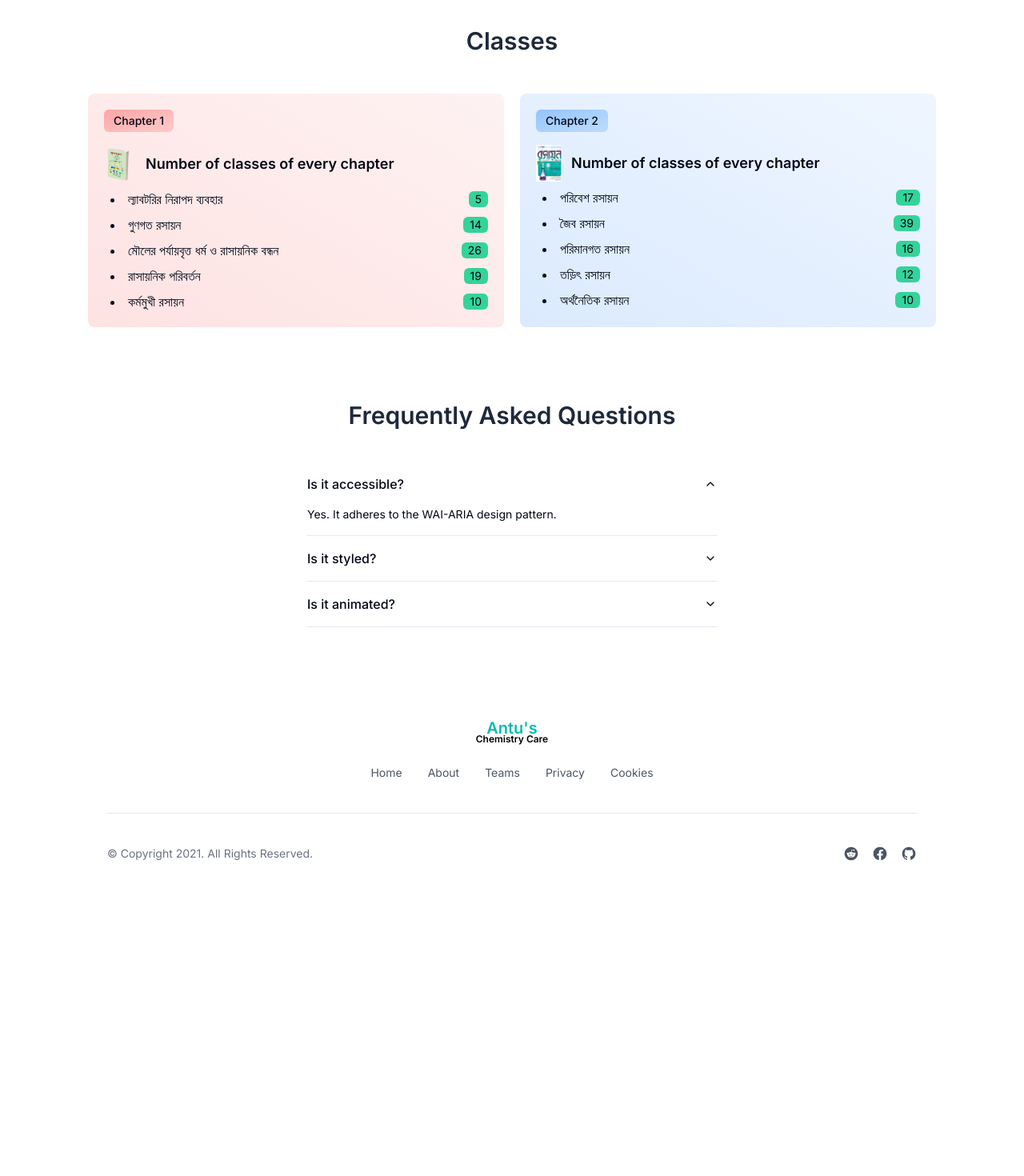
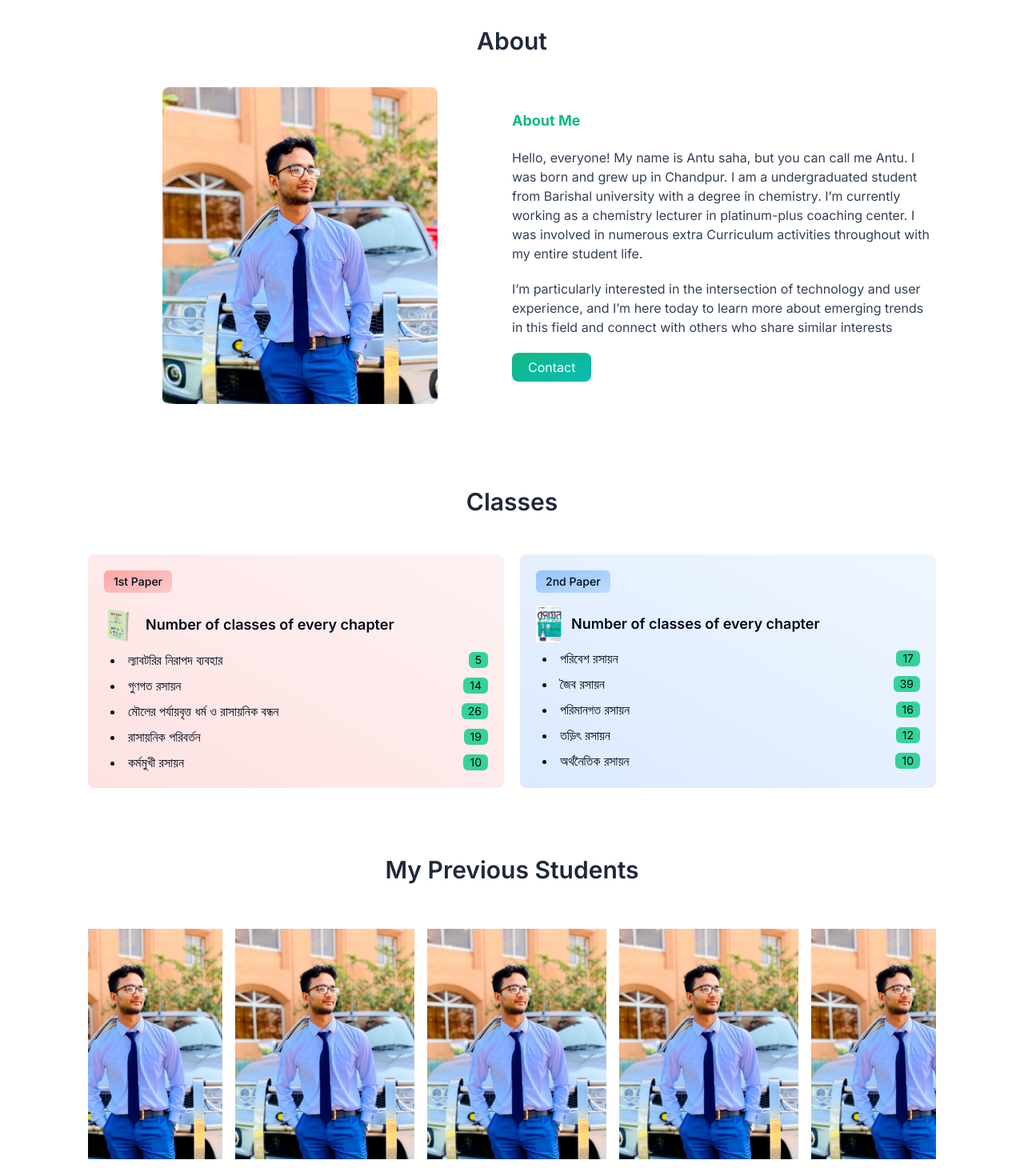
Before and after one commit to saadi001/ACC, a Next.js app: page / in a window 1280 px wide. Shown: the part 840-2310 px from the top of the page at 80% size. Before the commit the page ends 1949 px from the top, so only its background shows below. Built offline with nearby package versions, Linux system fonts and the light colour scheme.

Commit message:
gallery and about section added

```diff
--- a/app/components/CourseClasses/CourseClasses.js
+++ b/app/components/CourseClasses/CourseClasses.js
@@ -10,13 +10,13 @@ const CourseClasses = () => {
       <Title>Classes</Title>
       <div className="grid grid-cols-1 md:grid-cols-2 gap-5 mt-12">
         <SingleClass
-          chapter={1}
+          paper={"1st"}
           image={book1}
           chapterData={chapter1}
           chapterBG={"bg-gradient-to-br from-red-300 to-red-200"}
         />
         <SingleClass
-          chapter={2}
+          paper={"2nd"}
           image={book3}
           chapterData={chapter2}
           imageWidth={"!w-8 !ml-0"}
--- a/app/components/CourseClasses/SingleClass.js
+++ b/app/components/CourseClasses/SingleClass.js
@@ -1,7 +1,7 @@
 import Image from "next/image";
 
 const SingleClass = ({
-  chapter,
+  paper,
   image,
   chapterData,
   imageWidth,
@@ -15,7 +15,7 @@ const SingleClass = ({
       <h5
         className={` text-sm font-medium px-3 py-1 rounded-md w-fit ${chapterBG}`}
       >
-        Chapter {chapter}
+        {paper} Paper
       </h5>
       <div className="">
         <div className="flex items-center gap-3 mt-4">
--- /dev/null
+++ b/app/components/about/About.js
@@ -0,0 +1,44 @@
+import Image from "next/image";
+import antu from "../../asset/images/antu profile.jpg";
+import Title from "../shared/Title/Title";
+
+const About = () => {
+  return (
+    <div className="py-8">
+      <Title>About</Title>
+      <div className="py-10 grid grid-cols-2 items-center gap-">
+        <div className="relative">
+          <Image
+            src={antu}
+            alt="Antu's profile"
+            priority
+            quality={100}
+            className="w-[65%] mx-auto rounded-lg"
+          />
+        </div>
+        <div>
+          <p className="text-lg font-bold text-emerald-500">About Me</p>
+          <p className="mt-5 text-slate-700">
+            Hello, everyone! My name is Antu saha, but you can call me Antu. I
+            was born and grew up in Chandpur. I am a undergraduated student from
+            Barishal university with a degree in chemistry. I’m currently
+            working as a chemistry lecturer in platinum-plus coaching center. I
+            was involved in numerous extra Curriculum activities throughout with
+            my entire student life.
+          </p>
+          <p className="mt-5 text-slate-700">
+            I’m particularly interested in the intersection of technology and
+            user experience, and I’m here today to learn more about emerging
+            trends in this field and connect with others who share
+            similar interests
+          </p>
+          <button className=" mt-5 px-5 py-1.5 bg-gradient-to-br rounded-lg from-emerald-500 to-[#0ABAB5] text-white capitalize">
+            Contact{" "}
+          </button>
+        </div>
+      </div>
+    </div>
+  );
+};
+
+export default About;
--- a/app/components/footer/Footer.js
+++ b/app/components/footer/Footer.js
@@ -2,7 +2,7 @@ import Link from "next/link";
 
 const Footer = () => {
   return (
-    <footer className="bg-blue-10 container-custom">
+    <footer className="bg-blue-50 container-custom">
       <div className="px-6 py-8 ">
         <div className="flex flex-col items-center text-center">
           <Link href={"/"}>
@@ -15,50 +15,45 @@ const Footer = () => {
           </Link>
 
           <div className="flex flex-wrap justify-center mt-6 -mx-4">
-            <a
-              href="#"
+            <Link
+              href="/"
+              className="mx-4 text-sm text-gray-600 transition-colors duration-300 hover:text-blue-500 dark:text-gray-300 dark:hover:text-blue-400"
+              aria-label="Home"
+            >
+              {" "}
+              Home{" "}
+            </Link>
+
+            <Link
+              href="/about"
               className="mx-4 text-sm text-gray-600 transition-colors duration-300 hover:text-blue-500 dark:text-gray-300 dark:hover:text-blue-400"
               aria-label="Reddit"
             >
-              {" "}
-              Home{" "}
-            </a>
+              About{" "}
+            </Link>
 
-            <a
-              href="#"
+            <Link
+              href="/classes"
               className="mx-4 text-sm text-gray-600 transition-colors duration-300 hover:text-blue-500 dark:text-gray-300 dark:hover:text-blue-400"
               aria-label="Reddit"
             >
-              {" "}
-              About{" "}
-            </a>
+              Classes
+            </Link>
 
-            <a
-              href="#"
+            <Link
+              href="/faq"
+              className="mx-4 text-sm text-gray-600 transition-colors duration-300 hover:text-blue-500 dark:text-gray-300 dark:hover:text-blue-400"
+              aria-label="Reddit"
+            >FAQ
+            </Link>
+
+            <Link
+              href="/contact"
               className="mx-4 text-sm text-gray-600 transition-colors duration-300 hover:text-blue-500 dark:text-gray-300 dark:hover:text-blue-400"
               aria-label="Reddit"
             >
-              {" "}
-              Teams{" "}
-            </a>
-
-            <a
-              href="#"
-              className="mx-4 text-sm text-gray-600 transition-colors duration-300 hover:text-blue-500 dark:text-gray-300 dark:hover:text-blue-400"
-              aria-label="Reddit"
-            >
-              {" "}
-              Privacy{" "}
-            </a>
-
-            <a
-              href="#"
-              className="mx-4 text-sm text-gray-600 transition-colors duration-300 hover:text-blue-500 dark:text-gray-300 dark:hover:text-blue-400"
-              aria-label="Reddit"
-            >
-              {" "}
-              Cookies{" "}
-            </a>
+              Contact
+            </Link>
           </div>
         </div>
 
@@ -66,7 +61,7 @@ const Footer = () => {
 
         <div className="flex flex-col items-center sm:flex-row sm:justify-between">
           <p className="text-sm text-gray-500 dark:text-gray-300">
-            © Copyright 2021. All Rights Reserved.
+            © Copyright 2024. All Rights Reserved.
           </p>
 
           <div className="flex -mx-2">
--- /dev/null
+++ b/app/components/gallery/Gallery.js
@@ -0,0 +1,54 @@
+import Image from "next/image";
+import Marquee from "react-fast-marquee";
+import img from "../../asset/images/antu profile.jpg";
+import Title from "../shared/Title/Title";
+
+const Gallery = () => {
+  return (
+    <div className="py-8">
+      <Title>My Previous Students</Title>
+      <div className="pt-14 pb-8">
+        <Marquee pauseOnHover>
+          <div className="w-56 h-72 mx-2">
+            <Image
+              src={img}
+              alt="gallery photo"
+              className="w-full h-full object-cover"
+            />
+          </div>
+          <div className="w-56 h-72 mx-2">
+            <Image
+              src={img}
+              alt="gallery photo"
+              className="w-full h-full object-cover"
+            />
+          </div>
+          <div className="w-56 h-72 mx-2">
+            <Image
+              src={img}
+              alt="gallery photo"
+              className="w-full h-full object-cover"
+            />
+          </div>
+          <div className="w-56 h-72 mx-2">
+            <Image
+              src={img}
+              alt="gallery photo"
+              className="w-full h-full object-cover"
+            />
+          </div>
+          <div className="w-56 h-72 mx-2">
+            <Image
+              src={img}
+              alt="gallery photo"
+              className="w-full h-full object-cover"
+            />
+          </div>
+
+        </Marquee>
+      </div>
+    </div>
+  );
+};
+
+export default Gallery;
--- a/app/page.js
+++ b/app/page.js
@@ -1,8 +1,10 @@
+import About from "./components/about/About";
 import Banner from "./components/banner/Banner";
 import Counter from "./components/counter/Counter";
 import CourseClasses from "./components/CourseClasses/CourseClasses";
 import Faq from "./components/FAQ/Faq";
 import Footer from "./components/footer/Footer";
+import Gallery from "./components/gallery/Gallery";
 import Navbar from "./components/navbar/Navbar";
 
 export default function Home() {
@@ -12,7 +14,9 @@ export default function Home() {
       <Navbar />
       <Banner />
       <Counter />
+      <About/>
       <CourseClasses />
+      <Gallery/>
       <Faq />
       </div>
       <Footer />
--- a/components/ui/accordion.jsx
+++ b/components/ui/accordion.jsx
@@ -18,7 +18,7 @@ const AccordionTrigger = React.forwardRef(({ className, children, ...props }, re
     <AccordionPrimitive.Trigger
       ref={ref}
       className={cn(
-        "flex flex-1 items-center justify-between py-4 font-medium transition-all hover:underline [&[data-state=open]>svg]:rotate-180",
+        "flex flex-1 items-center justify-between py-4 font-medium transition-all [&[data-state=open]>svg]:rotate-180",
         className
       )}
       {...props}>
--- a/package.json
+++ b/package.json
@@ -16,6 +16,7 @@
     "next": "14.2.5",
     "react": "^18",
     "react-dom": "^18",
+    "react-fast-marquee": "^1.6.5",
     "react-icons": "^5.3.0",
     "tailwind-merge": "^2.5.2",
     "tailwindcss-animate": "^1.0.7"
```
Also changed, not shown: app/asset/images/antu profile.jpg (added), 1 other file (tests, documents, lock files or other folders).
